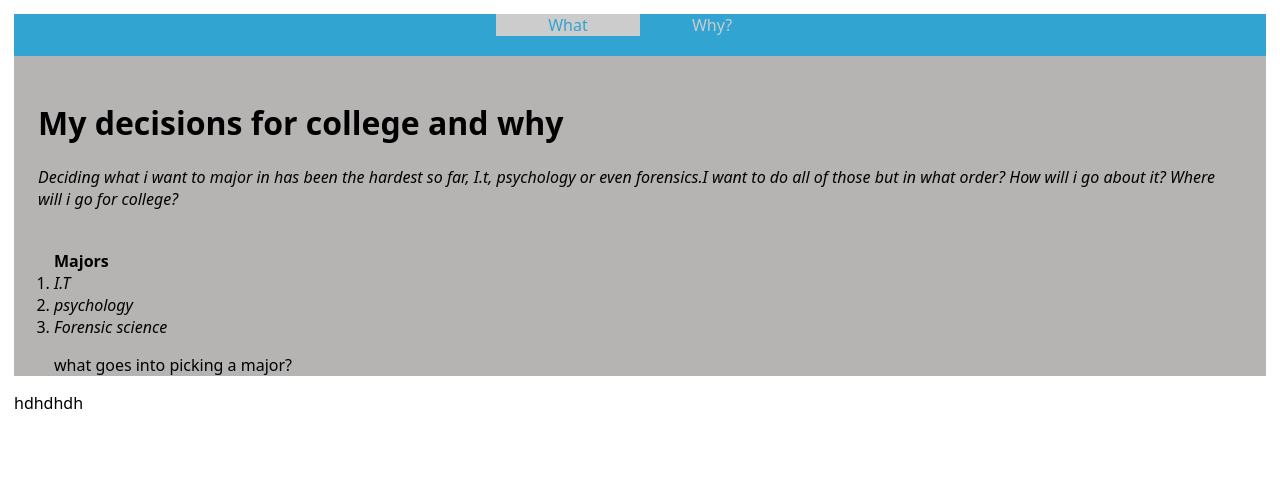
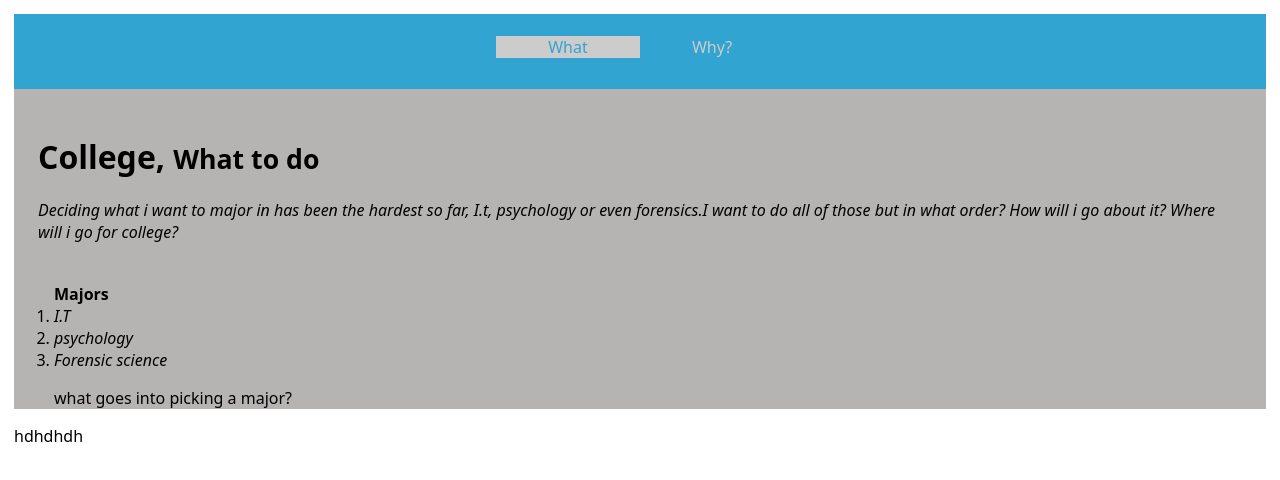
Before and after one commit to Franklin188768/College-Website, a website: page index.html in a window 1280 px wide. Drawn offline with Linux system fonts and the light colour scheme.

Commit message:
spacing,bigger Major title, what/why bigger

```diff
--- a/index.html
+++ b/index.html
@@ -14,7 +14,8 @@
 <a href="/page2.html">Why?</a>
    </nav>
 <main>
-<h1> My decisions for college and why</h1>
+<h1>        College,
+<small 1>What to do </h1></small>
 <tr><i>Deciding what i want to major in has been the hardest so far, I.t, psychology or even forensics.I want to do all of those but in what order? How will i go about it? Where will i go for college?</i></tr>
    </main>
 <ol>
--- a/styles.css
+++ b/styles.css
@@ -15,16 +15,16 @@ nav {
   flex-wrap: wrap;
   align-items: center;
   justify-content: center;
-  padding: 30 rem;
-  gap: 10 rem;
-  border-bottom: solid 20px #32a4d1;
+  padding: 1.35rem;
+  gap: 8 rem;
+  border-bottom: solid 10px #32a4d1;
   background-color: #32a4d1;
 }
 
 nav a {
   display: inline-block;
   min-width: 9rem;
-  padding: 0.5 rem;
+  padding: 1.5 rem;
   border-radius: 5 rem;
   border: solid 33 #32a4d1;
   text-align: center;
@@ -42,6 +42,7 @@ main {
   padding: 1.5rem;
 }
 
+
 h1 {
   font-weight: bold;
   font-size: 10 rem;
```
